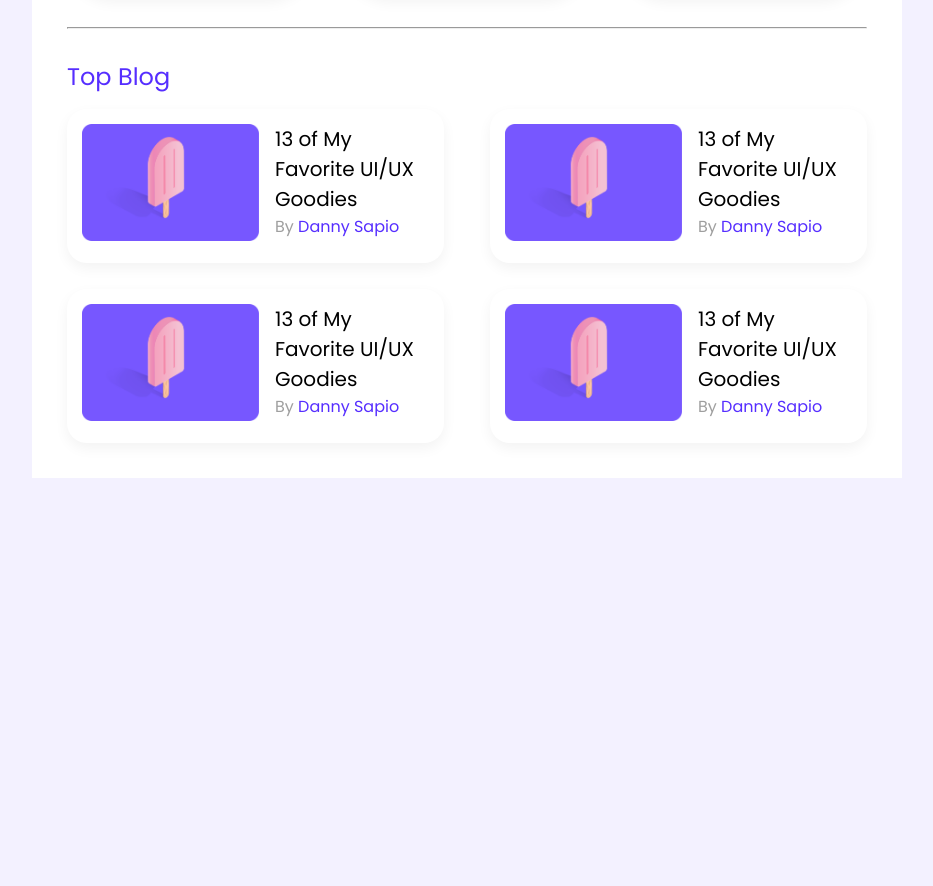
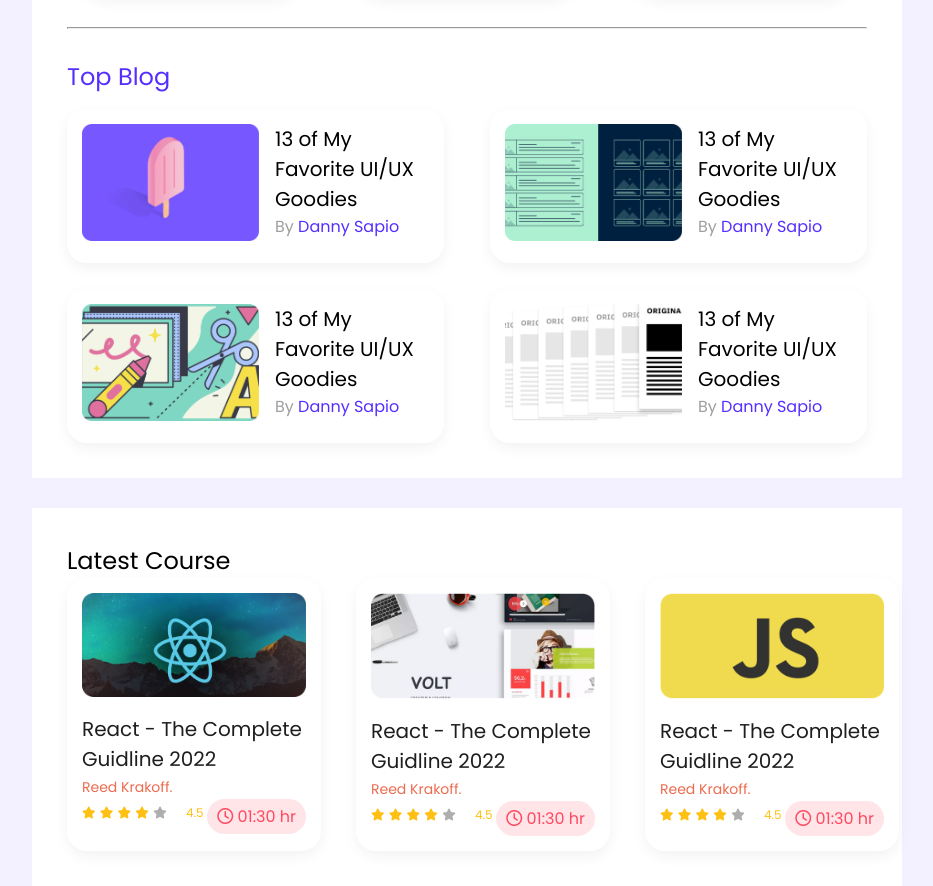
Before and after one commit to mallick-portfolio/css-responsive-landing-page, a plain HTML site: page index.html in a window 1280 px wide. Shown: the part 422-1308 px from the top of the page, without its empty margins (173-1106 px from the left). Before the commit the page ends 900 px from the top, so only its background shows below. Drawn offline with Linux system fonts and the light colour scheme.

```diff
--- a/css/style.css
+++ b/css/style.css
@@ -85,9 +85,12 @@
   /* ----------------
     Main Area CSS
     ----------------- */
+.main .section-margin{
+  margin-top: 30px;
+}
 .main .container {
+  padding: 35px;
   background: #FFFFFF;
-  padding: 35px;
 }
     /* Top Player Area */
     .top-player {
@@ -108,7 +111,8 @@
       transition: 1s ease;
     }
     .player:hover,
-    .signle-blog:hover{
+    .signle-blog:hover,
+    .single-course:hover{
       box-shadow: 0px 5.34229px 13.3557px rgb(0 0 0 / 50%);
     }
     .players .thumbnail img {
@@ -150,3 +154,58 @@
 .blog-content a {
   color: #562EFF;
 }
+
+/* Latest Course */
+
+.latest-course .section-title {
+  margin-top: 30px;
+  margin-bottom: 30px;
+}
+.courses{
+  display: grid;
+  grid-template-columns: repeat(3, 1fr);
+  grid-column-gap: 35px;
+}
+.single-course {
+  padding: 15px;
+  box-shadow: 0px 5.34229px 13.3557px rgb(0 0 0 / 5%);
+  border-radius: 20px;
+  transition: 1s ease;
+
+}
+.course-thumbnail img{
+  height: auto;
+  width: 224px;
+}
+.couse-detail h3 {
+  font-size: 20px;
+  color: #1E1E1E;
+  margin-top: 10px;
+}
+.couse-detail .author {
+  color: #ED6B4F;
+  font-size: 14px;
+}
+.course-info {
+  display: flex;
+  justify-content: space-between;
+}
+.course-ratting span {
+  color: #FFC014;
+  font-size: 12px;
+
+}
+.course-ratting span .unfill {
+  color: #AEAEAE;
+}
+.overall-rating {
+  margin-left: 15px;
+  font-size: 14px;
+  color: #A2A2A2;
+}
+.course-duration {
+  background: #FFE4E8;
+  padding:5px 10px;
+  border-radius: 20px;
+  color: #FF4A60;
+}
--- a/index.html
+++ b/index.html
@@ -115,7 +115,7 @@
           </div>
           <div class="signle-blog">
             <div class="blog-thumbnail">
-              <img src="images/blogs/blog-1.png" alt="">
+              <img src="images/blogs/blog-2.png" alt="">
             </div>
             <div class="blog-content">
               <h3>13 of My Favorite UI/UX Goodies</h3>
@@ -124,7 +124,7 @@
           </div>
           <div class="signle-blog">
             <div class="blog-thumbnail">
-              <img src="images/blogs/blog-1.png" alt="">
+              <img src="images/blogs/blog-3.png" alt="">
             </div>
             <div class="blog-content">
               <h3>13 of My Favorite UI/UX Goodies</h3>
@@ -133,7 +133,7 @@
           </div>
           <div class="signle-blog">
             <div class="blog-thumbnail">
-              <img src="images/blogs/blog-1.png" alt="">
+              <img src="images/blogs/blog-4.png" alt="">
             </div>
             <div class="blog-content">
               <h3>13 of My Favorite UI/UX Goodies</h3>
@@ -145,8 +145,91 @@
       <!-- Top Blog Area End -->
 
     </section>
+    <section class="container section-margin">
+      <!-- Latest Course Area Start -->
+      <div class="latest-course">
+        <h2 class="section-titl">Latest Course</h2>
+        <div class="courses">
+          <div class="single-course">
+            <div class="course-thumbnail">
+              <img src="images/courses/course-1.png" alt="">
+            </div>
+            <div class="couse-detail">
+              <h3>React - The Complete Guidline 2022</h3>
+              <a href="#" class="author">Reed Krakoff.</a>
+            </div>
+            <div class="course-info">
+              <div class="course-ratting">
+                <span class="star"><i class="fas fa-star"></i></span>
+                <span class="star"><i class="fas fa-star"></i></span>
+                <span class="star"><i class="fas fa-star"></i></span>
+                <span class="star"><i class="fas fa-star"></i></span>
+                <span class="star"><i class="fas fa-star unfill"></i></span>
+                <span class="overall-rating">4.5</span>
+              </div>
+              <div class="course-duration">
+                <span><i class="far fa-clock"></i></span>
+                <span>01:30 hr</span>
+              </div>
+            </div>
+          </div>
+          <div class="single-course">
+            <div class="course-thumbnail">
+              <img src="images/courses/course-2.png" alt="">
+            </div>
+            <div class="couse-detail">
+              <h3>React - The Complete Guidline 2022</h3>
+              <a href="#" class="author">Reed Krakoff.</a>
+            </div>
+            <div class="course-info">
+              <div class="course-ratting">
+                <span class="star"><i class="fas fa-star"></i></span>
+                <span class="star"><i class="fas fa-star"></i></span>
+                <span class="star"><i class="fas fa-star"></i></span>
+                <span class="star"><i class="fas fa-star"></i></span>
+                <span class="star"><i class="fas fa-star unfill"></i></span>
+                <span class="overall-rating">4.5</span>
+              </div>
+              <div class="course-duration">
+                <span><i class="far fa-clock"></i></span>
+                <span>01:30 hr</span>
+              </div>
+            </div>
+          </div>
+          <div class="single-course">
+            <div class="course-thumbnail">
+              <img src="images/courses/course-3.png" alt="">
+            </div>
+            <div class="couse-detail">
+              <h3>React - The Complete Guidline 2022</h3>
+              <a href="#" class="author">Reed Krakoff.</a>
+            </div>
+            <div class="course-info">
+              <div class="course-ratting">
+                <span class="star"><i class="fas fa-star"></i></span>
+                <span class="star"><i class="fas fa-star"></i></span>
+                <span class="star"><i class="fas fa-star"></i></span>
+                <span class="star"><i class="fas fa-star"></i></span>
+                <span class="star"><i class="fas fa-star unfill"></i></span>
+                <span class="overall-rating">4.5</span>
+              </div>
+              <div class="course-duration">
+                <span><i class="far fa-clock"></i></span>
+                <span>01:30 hr</span>
+              </div>
+            </div>
+          </div>
+        </div>
+      </div>
+      <!-- Latest Course Area End -->
+    </section>
   </main>
   <!-- Main Area End -->
+
+
+
+  <!-- Fontawesome -->
+  <script src="https://kit.fontawesome.com/c866efc306.js" crossorigin="anonymous"></script>
 
 </body>
 
```
